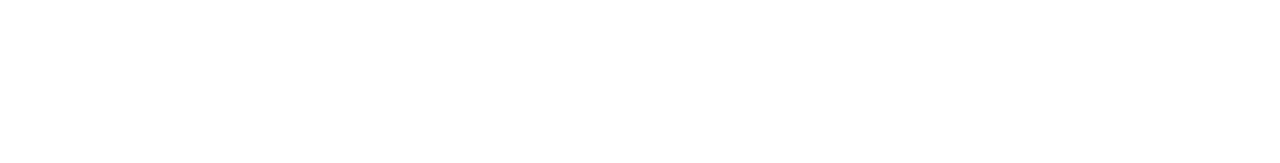
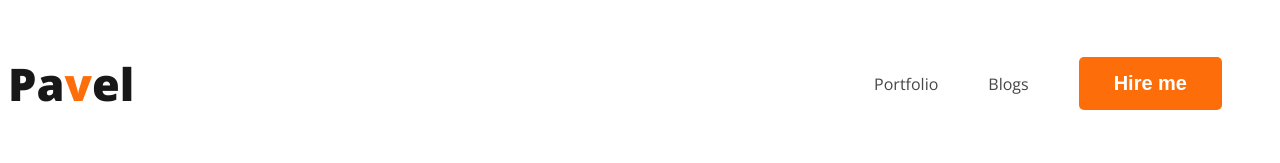
Before and after one commit to fyzul19/my-first_portfolio, a plain HTML site: page index.html in a window 1280 px wide. Drawn offline with nearby package versions, Linux system fonts and the light colour scheme.

Commit message:
added nav

```diff
--- /dev/null
+++ b/Stylecss/portfolio.css
@@ -0,0 +1,41 @@
+/*common shared style */
+body {
+  font-family: "Open Sans", sans-serif;
+}
+.text-primary {
+  color: #fd6e0a;
+}
+.btn-primary {
+  border-radius: 5px;
+  background: #fd6e0a;
+  border: 0px;
+  color: var(--white-color, #fff);
+  font-size: 20px;
+  font-style: normal;
+  font-weight: 700;
+  padding: 15px 35px;
+}
+
+/*nav related style */
+nav {
+  display: flex;
+  justify-content: space-between;
+  align-items: center;
+}
+.nav-title {
+  color: #181818;
+  font-size: 45px;
+  font-weight: 800;
+}
+nav > ul {
+  display: flex;
+  align-items: center;
+}
+nav li {
+  list-style: none;
+  margin-right: 50px;
+}
+nav a {
+  text-decoration: none;
+  color: #474747;
+}
--- a/index.html
+++ b/index.html
@@ -4,9 +4,22 @@
     <meta charset="UTF-8">
     <meta name="viewport" content="width=device-width, initial-scale=1.0">
     <title>My First Portfolio</title>
+    <link rel="preconnect" href="https://fonts.googleapis.com">
+<link rel="preconnect" href="https://fonts.gstatic.com" crossorigin>
+<link href="https://fonts.googleapis.com/css2?family=Open+Sans:wght@400;700;800&display=swap" rel="stylesheet">
+
+    <link rel="stylesheet" href="Stylecss/portfolio.css">
 </head>
 <body>
     <header>
+        <nav>
+            <h3 class="nav-title">Pa<span class="text-primary">v</span>el</h3>
+            <ul>
+                <li><a href="">Portfolio</a></li>
+                <li><a href="">Blogs</a></li>
+                <li><button class="btn-primary">Hire me</button></li>
+            </ul>
+        </nav>
 
     </header>
     <main>
```
